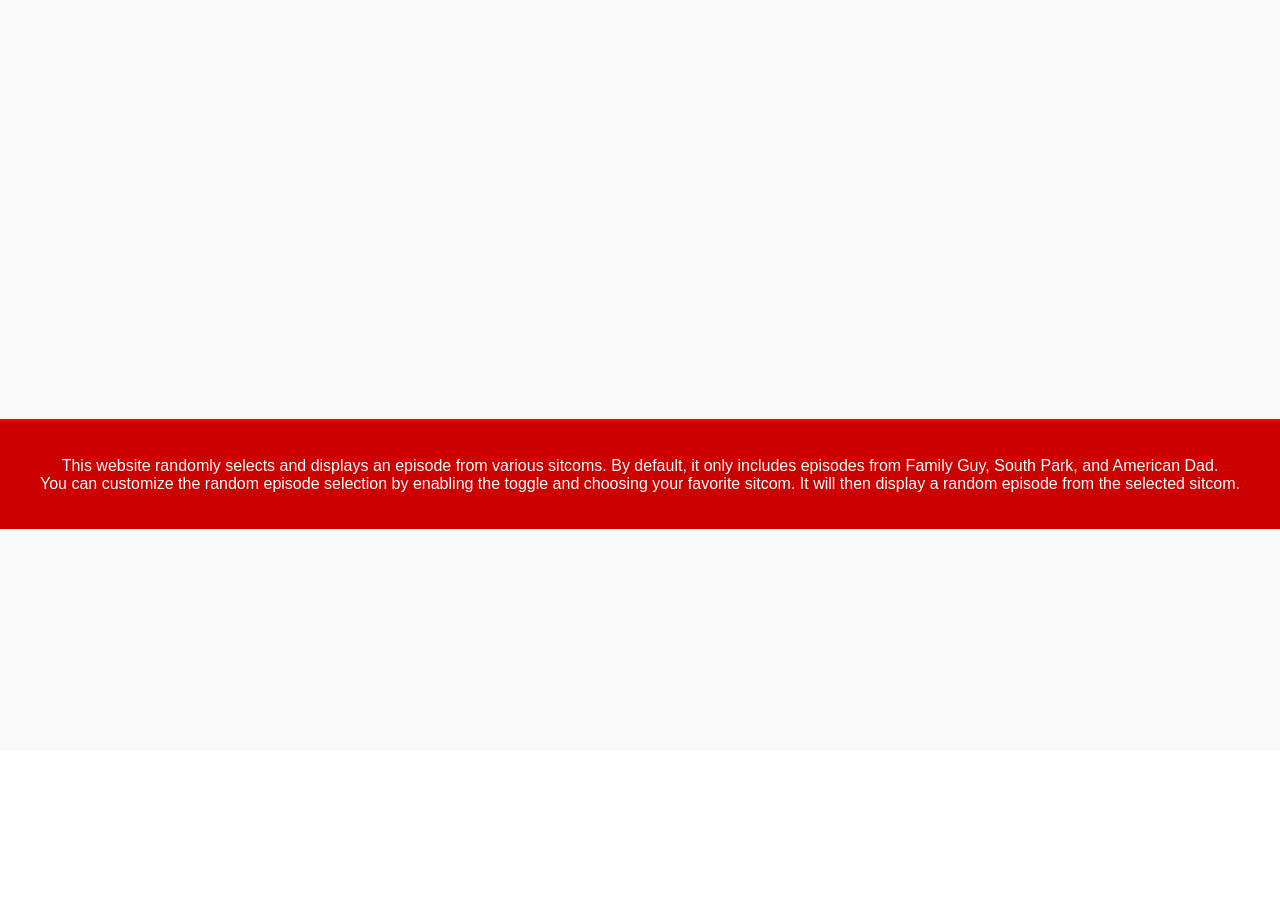
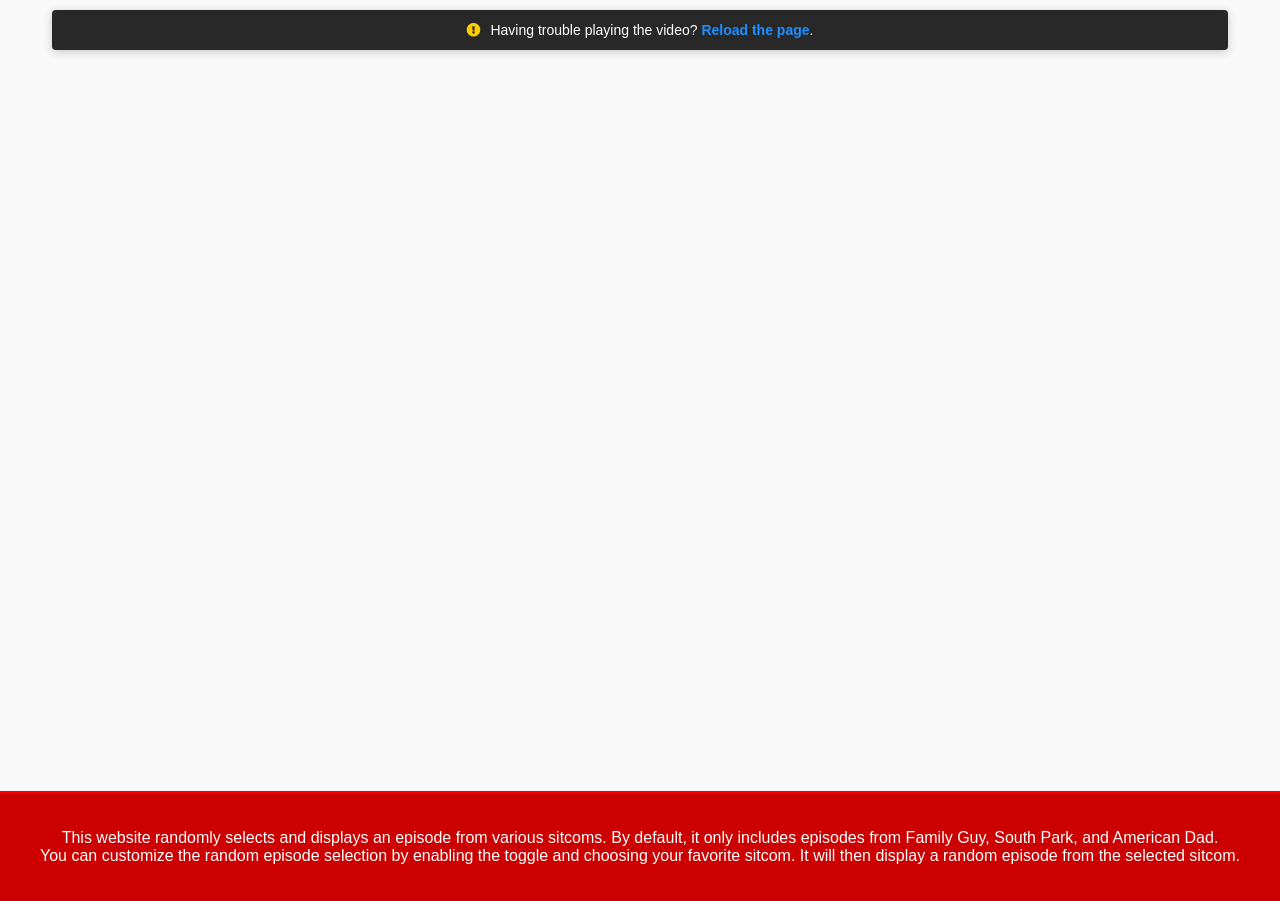
Before and after one commit to vivek-rathod-logan/sitcom_ediction, a Django app: template templates/index.html in a window 1280 px wide. Shown: the part 50-951 px from the top of the page. Before the commit the page ends 579 px from the top, so only its background shows below. Run offline with Django 5.2, Linux system fonts and the light colour scheme; the template is opened without the code that fills it, so the values that code supplies are empty; some libraries are stand-ins or nearby versions.

Commit message:
fixed in pc

```diff
--- a/templates/index.html
+++ b/templates/index.html
@@ -305,6 +305,41 @@
         </div>
     </header>
 
+    <p class="instruction">
+        <i class="fas fa-exclamation-circle"></i> Having trouble playing the video?
+        <a href="javascript:location.reload();">Reload the page</a>.
+    </p>
+
+    <style>
+        .instruction {
+            text-align: center;
+            background: #282828; /* YouTube-like dark background */
+            color: #fff;
+            padding: 12px;
+            font-size: 14px;
+            font-weight: 500;
+            border-radius: 4px;
+            max-width: 90%;
+            margin: 10px auto;
+            box-shadow: 0px 2px 10px rgba(0, 0, 0, 0.2);
+        }
+
+        .instruction i {
+            color: #ffcc00; /* YouTube-like warning icon color */
+            margin-right: 6px;
+        }
+
+        .instruction a {
+            color: #1e90ff;
+            text-decoration: none;
+            font-weight: 600;
+        }
+
+        .instruction a:hover {
+            text-decoration: underline;
+        }
+    </style>
+
     <div class="main-container">
         <form method="GET" id="series-form">
                 <aside class="sidebar" id="sidebar">
@@ -361,6 +396,39 @@
                         <input type="checkbox" name="series" value="big-bang-theory" id="big-bang-theory" onchange="this.form.submit();">
                         <label for="big-bang-theory">Big Bang Theory</label>
                     </div>
+                    <hr>
+                    <div class="checkbox-label">
+                        <input type="checkbox" name="series" value="dexters-laboratory" id="dexters-laboratory" onchange="this.form.submit();">
+                        <label for="dexters-laboratory">Dexter's Laboratory</label>
+                    </div>
+                    <div class="checkbox-label">
+                        <input type="checkbox" name="series" value="johnny-bravo" id="johnny-bravo" onchange="this.form.submit();">
+                        <label for="johnny-bravo">Johnny Bravo</label>
+                    </div>
+                    <div class="checkbox-label">
+                        <input type="checkbox" name="series" value="cow-and-chicken" id="cow-and-chicken" onchange="this.form.submit();">
+                        <label for="cow-and-chicken">Cow and Chicken</label>
+                    </div>
+                    <div class="checkbox-label">
+                        <input type="checkbox" name="series" value="ed-edd-n-eddy" id="ed-edd-n-eddy" onchange="this.form.submit();">
+                        <label for="ed-edd-n-eddy">Ed, Edd n Eddy</label>
+                    </div>
+                    <div class="checkbox-label">
+                        <input type="checkbox" name="series" value="courage-the-cowardly-dog" id="courage-the-cowardly-dog" onchange="this.form.submit();">
+                        <label for="courage-the-cowardly-dog">Courage the Cowardly Dog</label>
+                    </div>
+                    <div class="checkbox-label">
+                        <input type="checkbox" name="series" value="grim-adventures-billy-mandy" id="grim-adventures-billy-mandy" onchange="this.form.submit();">
+                        <label for="grim-adventures-billy-mandy">The Grim Adventures of Billy & Mandy</label>
+                    </div>
+                    <div class="checkbox-label">
+                        <input type="checkbox" name="series" value="codename-kids-next-door" id="codename-kids-next-door" onchange="this.form.submit();">
+                        <label for="codename-kids-next-door">Codename: Kids Next Door</label>
+                    </div>
+                    <div class="checkbox-label">
+                        <input type="checkbox" name="series" value="spongebob-squarepants" id="spongebob-squarepants" onchange="this.form.submit();">
+                        <label for="spongebob-squarepants">SpongeBob SquarePants</label>
+                    </div>
                 </aside>
         </form>
 
@@ -415,6 +483,28 @@
 
 
     <script>
+        document.addEventListener('DOMContentLoaded', function () {
+            const iframes = document.querySelectorAll('iframe');
+
+            iframes.forEach(iframe => {
+                iframe.onload = function () {
+                    try {
+                        const iframeWindow = iframe.contentWindow || iframe.contentDocument.defaultView;
+
+                        // Only apply popup blocking if NOT an iPhone
+                        if (!navigator.userAgent.includes("iPhone")) {
+                            iframeWindow.open = function () {
+                                console.log("Popup attempt blocked.");
+                                return null; // Prevent popups from opening
+                            };
+                        }
+                    } catch (error) {
+                        console.warn("Could not access iframe content:", error);
+                    }
+                };
+            });
+        });
+
         document.addEventListener('DOMContentLoaded', function () {
             const iframes = document.querySelectorAll('iframe');
             iframes.forEach(iframe => {
```
Also changed, not shown: main_app/views.py (+18 -2 lines).
